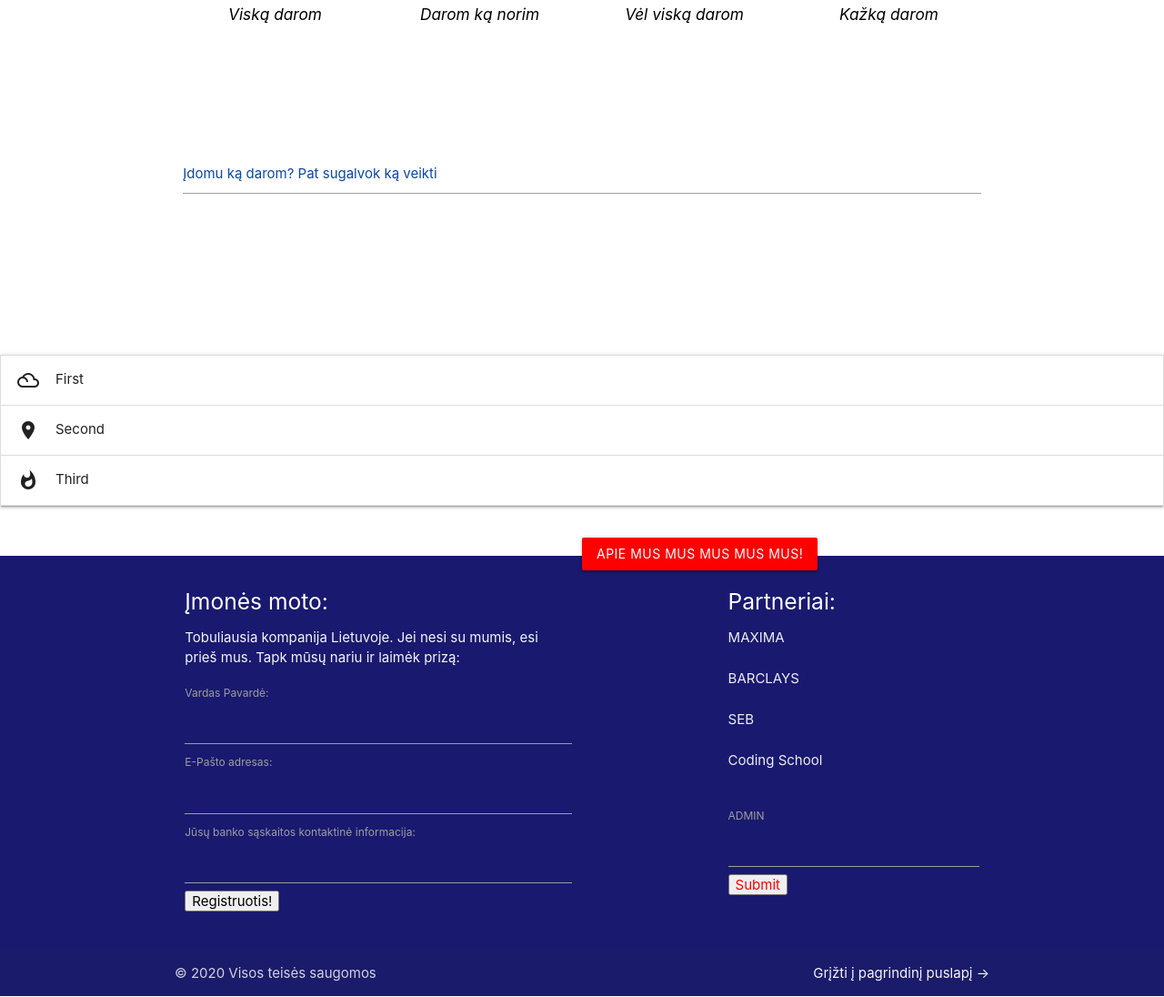
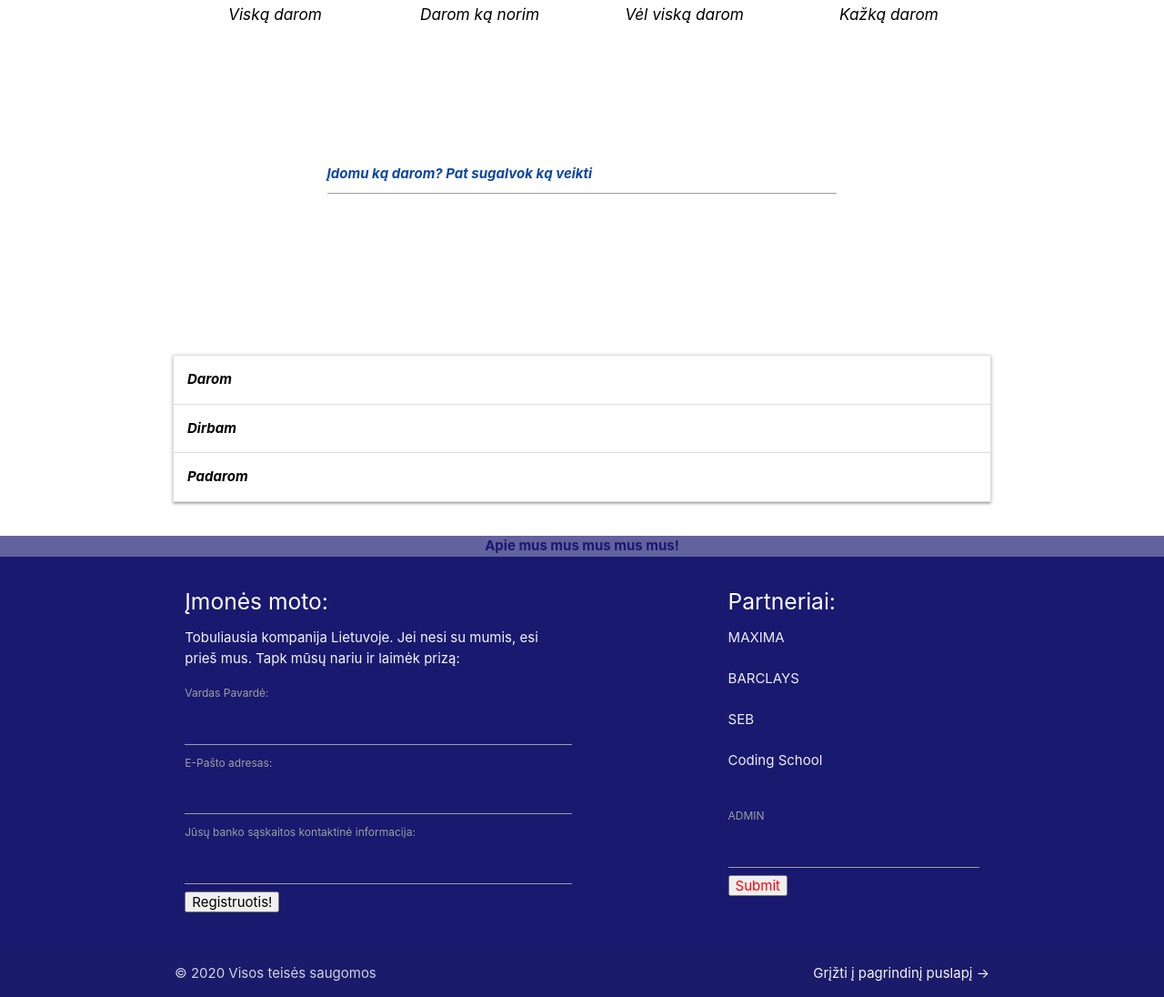
Before and after one commit to makdura/grupe2, a PHP site: page /about.php in a window 1280 px wide. Shown: the part 1358-2454 px from the top of the page at 91% size. Run offline with PHP 8.4, Linux system fonts and the light colour scheme.

Commit message:
veloki darbai

```diff
--- a/about.php
+++ b/about.php
@@ -38,11 +38,7 @@
 
 
 
-
-</div>
-
-
-<div class="comentPosition">
+  <div class="comentPosition">
   <div class="row">
     <form class="col s12 offset-l1">
       <div class="row">
@@ -57,28 +53,38 @@
 
 <ul class="collapsible">
   <li>
-    <div class="collapsible-header"><i class="material-icons">filter_drama</i>First</div>
+    <div class="collapsible-header">Darom</div>
     <div class="collapsible-body"><span>Lorem ipsum dolor sit amet.</span></div>
   </li>
   <li>
-    <div class="collapsible-header"><i class="material-icons">place</i>Second</div>
+    <div class="collapsible-header">Dirbam</div>
     <div class="collapsible-body"><span>Lorem ipsum dolor sit amet.</span></div>
   </li>
   <li>
-    <div class="collapsible-header"><i class="material-icons">whatshot</i>Third</div>
+    <div class="collapsible-header">Padarom</div>
     <div class="collapsible-body"><span>Lorem ipsum dolor sit amet.</span></div>
   </li>
 </ul>
 
+<br>
+
+
+</div>
+
+<div class="tost">
+  <a onclick="M.toast({html: 'Mes viską baigę!'})" class="btn2">Apie mus mus mus mus mus!</a>
 </div>
 
 
 
 
 
-<div class="tost">
-  <a onclick="M.toast({html: 'Mes viską baigę!'})" class="btn">Apie mus mus mus mus mus!</a>
-</div>
+
+
+
+
+
+
 
 
 
--- a/scripts/script.js
+++ b/scripts/script.js
@@ -18,11 +18,9 @@ document.addEventListener('DOMContentLoaded', function () {
 });
 
 
-
+// Manto
 document.addEventListener('DOMContentLoaded', function() {
   var elems = document.querySelectorAll('.collapsible');
   var instances = M.Collapsible.init(elems, options);
-    instance.open(3);
-
 
 });
--- a/styles/style.css
+++ b/styles/style.css
@@ -111,7 +111,7 @@ nav {
 /* Manto stiliaus kodas: */
 
 .ApieInfo {
-    width: 100%;
+
     max-width: 900px;
     font-weight: bold;
     text-align: center;
@@ -128,11 +128,15 @@ nav {
   color: black;
 }
 
+.btn2 {
+  font-weight: bold;
+  color: midnightblue;
+
+  }
+
 .tost {
   text-align: center;
-  padding: 20px;
-  color: black;
-
+  background-color: rgba(25, 25, 112, 0.678);
 
 }
 
```
